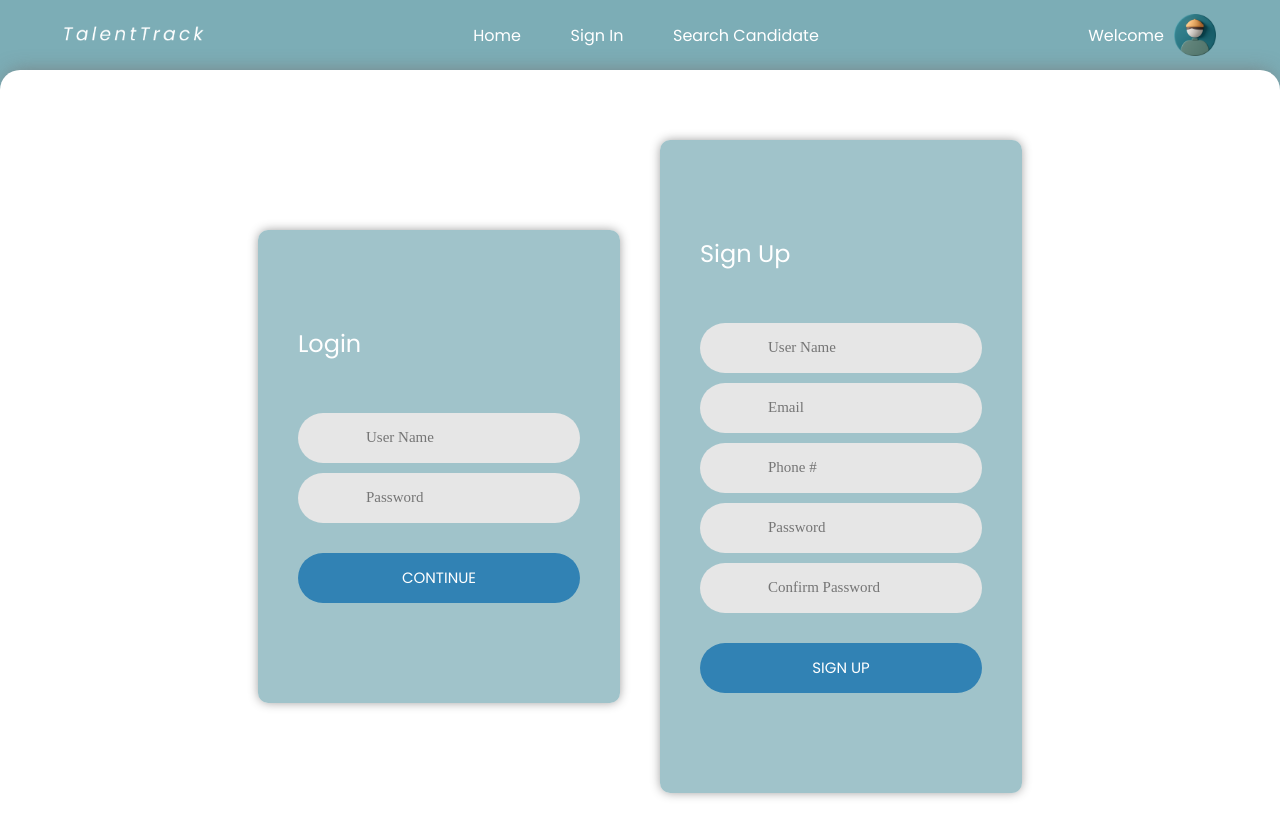
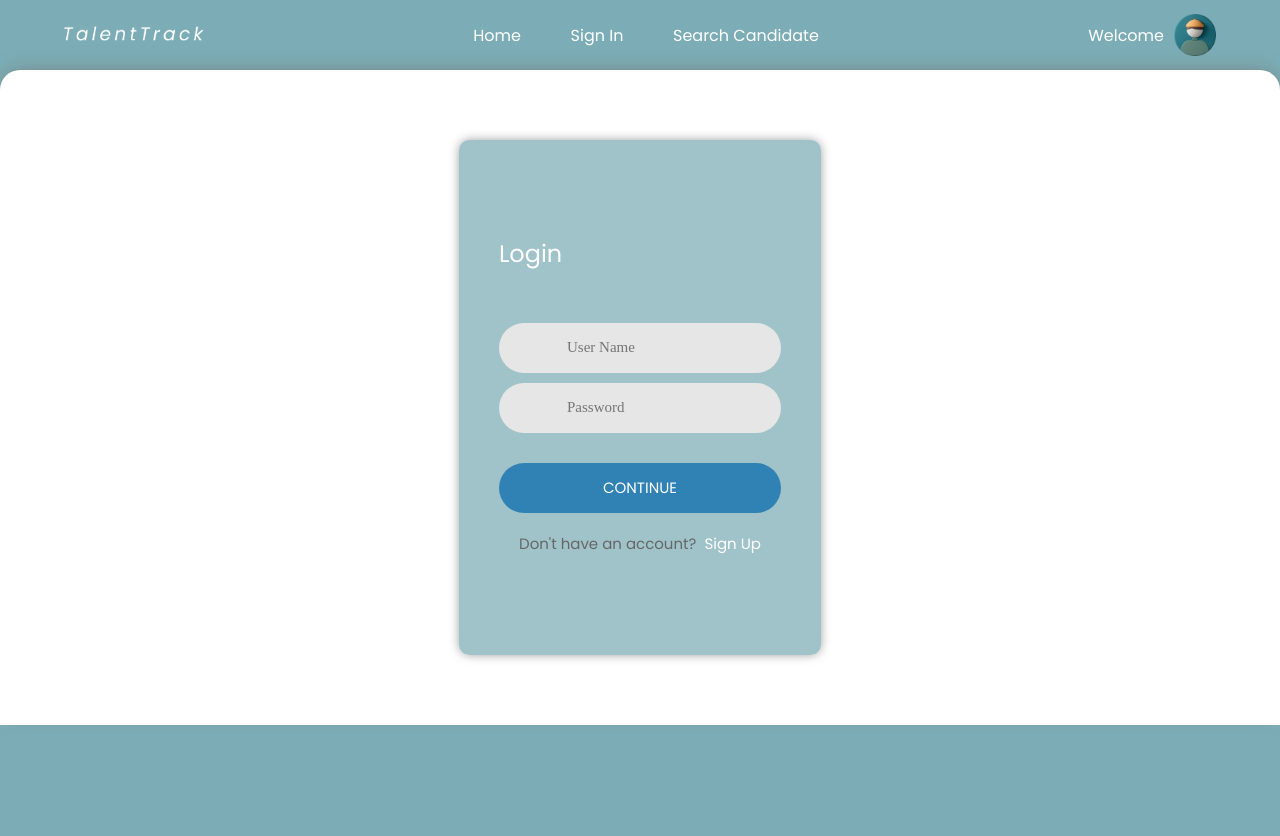
Before and after one commit to Prithviraj-debug/talent_track, a React (Vite) app: page /signin in a window 1280 px wide. Shown: the top 836 px of the page. After the commit the page ends 800 px from the top, so only its background shows below. Built offline with nearby package versions, Linux system fonts and the light colour scheme; a web font is replaced by a local one.

Commit message:
seperated auth..

```diff
--- a/src/App.jsx
+++ b/src/App.jsx
@@ -3,14 +3,16 @@ import './App.css'
 import Home from './components/home/home.component'
 import Navbar from './components/navbar/navbar.component'
 import SearchCandidate from './components/search-candidate/search-candidate.component'
-import Authentication from './components/authentication/authentication.component'
+import SignIn from './components/sign-in/sign-in.component'
+import SignUp from './components/sign-up/sign-up.component'
 
 function App() {
   return (
     <Routes>
       <Route path="/" element={<Navbar />}>
         <Route index element={<Home />} />
-        <Route path="signin" element={<Authentication />} />
+        <Route path="signin" element={<SignIn />} />
+        <Route path="signup" element={<SignUp />} />
         <Route path='find' element={<SearchCandidate />} />
       </Route>
     </Routes>
--- a/src/components/sign-in/sign-in.component.jsx
+++ b/src/components/sign-in/sign-in.component.jsx
@@ -1,9 +1,10 @@
 import React from "react";
 import "./sign-in.styles.css";
+import { Link } from "react-router-dom";
 
 const SignIn = () => {
     return (
-        <div>
+        <div className="limiter">
             <div class="wrap-login100">
                 <form class="login100-form validate-form">
                     <span class="login100-form-title">
@@ -23,6 +24,14 @@ const SignIn = () => {
                             Continue
                         </button>
                     </div>
+
+                    <div className="switch">
+                        <p className="signup">Don't have an account? &nbsp;
+                            <Link to='/signup'>
+                                Sign Up
+                            </Link>
+                        </p>
+                    </div>
                 </form>
             </div>
         </div>
--- a/src/components/sign-in/sign-in.styles.css
+++ b/src/components/sign-in/sign-in.styles.css
@@ -3,12 +3,12 @@
   justify-content: center;
   padding: 50px;
   align-items: center;
+  border-radius: 20px 20px 0 0;
+  -webkit-box-shadow: 0px -5px 19px -7px rgba(117,117,117,0.87);
+  -moz-box-shadow: 0px -5px 19px -7px rgba(117,117,117,0.87);
+  box-shadow: 0px -5px 19px -7px rgba(117,117,117,0.87);
+  z-index: -2;
   background-color: white;
-  border-radius: 20px 20px 0 0;
-    -webkit-box-shadow: 0px -5px 19px -7px rgba(117,117,117,0.87);
--moz-box-shadow: 0px -5px 19px -7px rgba(117,117,117,0.87);
-box-shadow: 0px -5px 19px -7px rgba(117,117,117,0.87);
-z-index: -2;
 }
 
 .limiter div {
@@ -114,7 +114,15 @@ button:hover {
   background: #333333;
 }
 
-
+.switch p {
+  font-size: 15px;
+  line-height: 1.5;
+  color: #666666;
+  display: block;
+  width: 100%;
+  text-align: center;
+  padding-top: 20px;
+}
 
 /*------------------------------------------------------------------
 [ Responsive ]*/
--- a/src/components/sign-up/sign-up.component.jsx
+++ b/src/components/sign-up/sign-up.component.jsx
@@ -1,9 +1,10 @@
 import React from "react";
 import "./sign-up.styles.css";
+import { Link } from "react-router-dom";
 
 const SignUp = () => {
     return (
-        <div className="signup-container">
+        <div className="limiter">
             <div class="wrap-login100">
                 <form class="login100-form validate-form">
                     <span class="login100-form-title">
@@ -35,6 +36,14 @@ const SignUp = () => {
                             Sign Up
                         </button>
                     </div>
+
+                    <div className="switch">
+                        <p className="signin">Already have an account? &nbsp;
+                            <Link to='/signin'>
+                                Sign In
+                            </Link>
+                        </p>
+                    </div>
                 </form>
             </div>
         </div>
```
